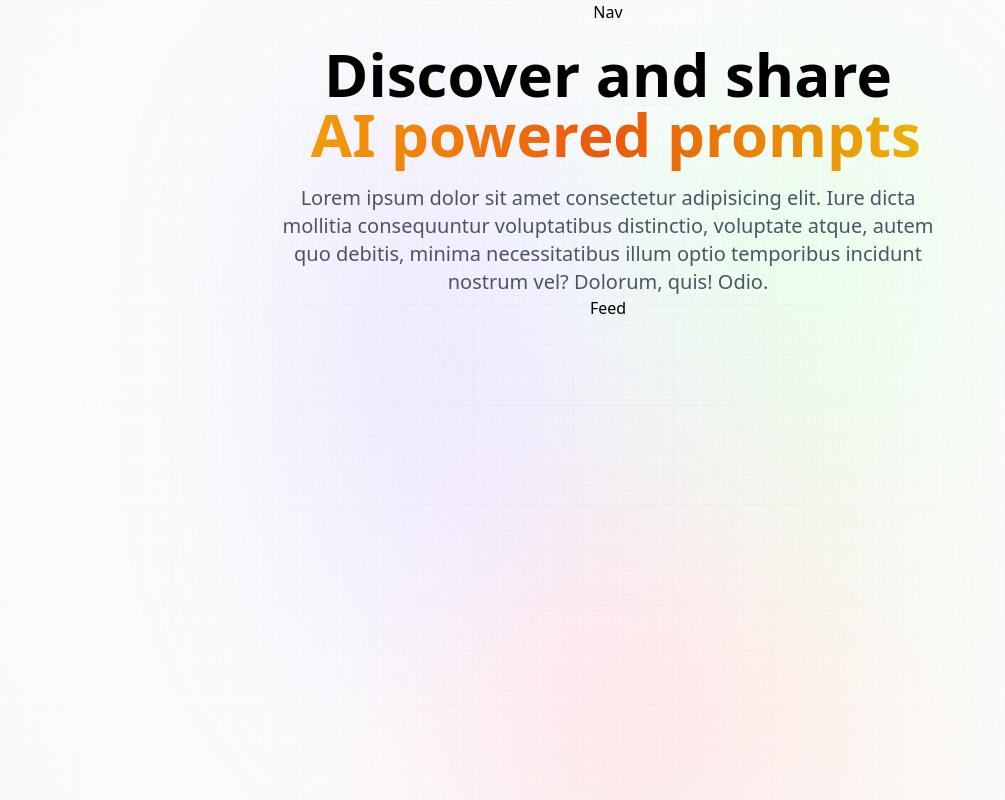
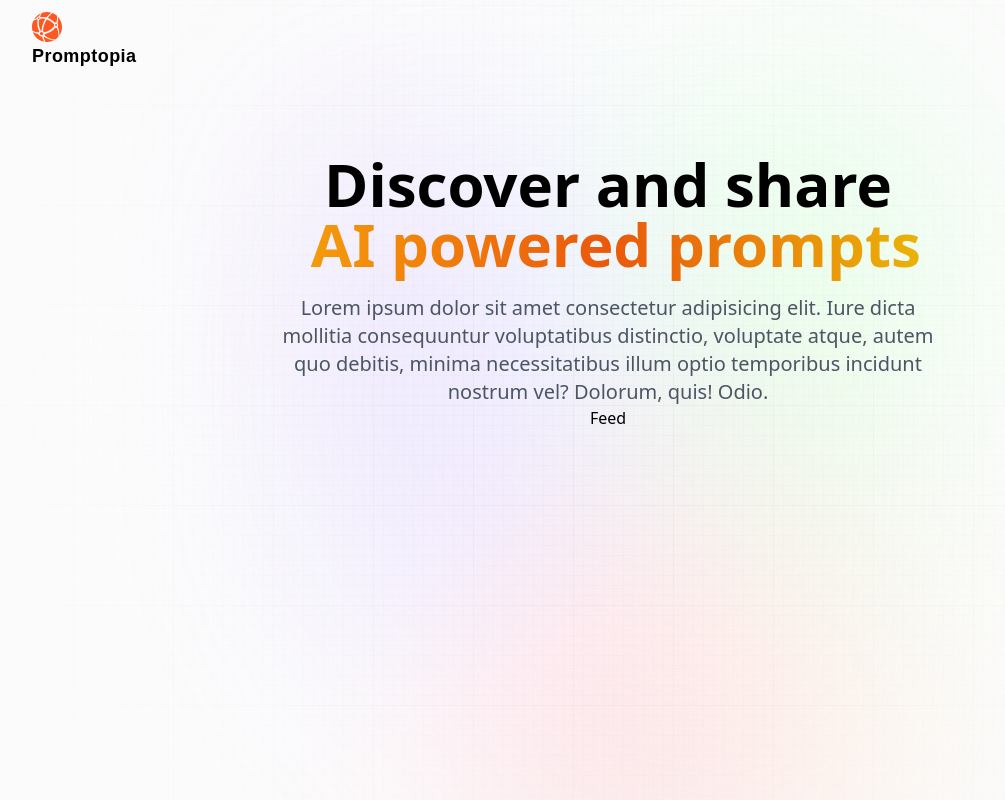
Before and after one commit to MenassieErmias/ai-prompt-site, a Next.js app: page / in a window 1280 px wide. Shown: the whole page, without its empty margins (32-1037 px from the left). Built offline with nearby package versions, Linux system fonts and the light colour scheme.

Commit message:
to be fixed:logo text appears below logo should appear next to logoat nav.jsx

```diff
--- a/components/Nav.jsx
+++ b/components/Nav.jsx
@@ -1,8 +1,26 @@
+'use client'
 
+import Link from "next/link";
+import Image from "next/image";
+import { useState, useEffect } from 'react';
+import { signIn, signOut, useSession, getProviders } from 'next-auth/react';
 
 const Nav = () => {
   return (
-    <div>Nav</div>
+    <nav className="flex-between w-full mb-16 pt-3">
+      <Link href={'/'}>
+        <Image
+          src='/assets/images/logo.svg'
+          width={30}
+          height={30}
+          alt="Promptopia logo"
+          className="object-contain"
+        />
+        <p className="logo_text">
+          Promptopia
+        </p>
+      </Link>
+    </nav>
   )
 }
 
```
